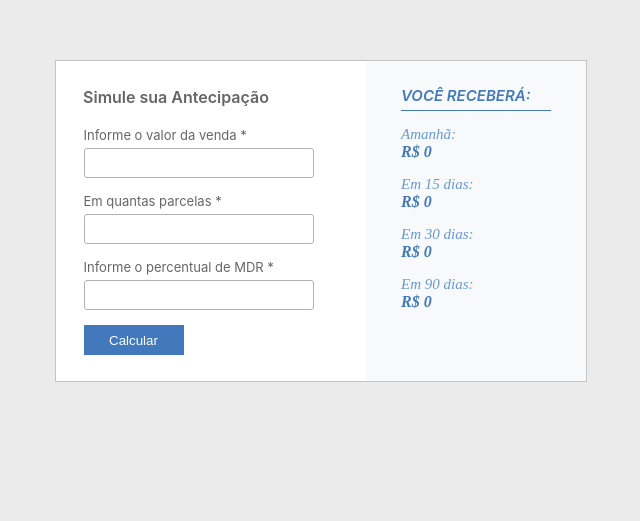
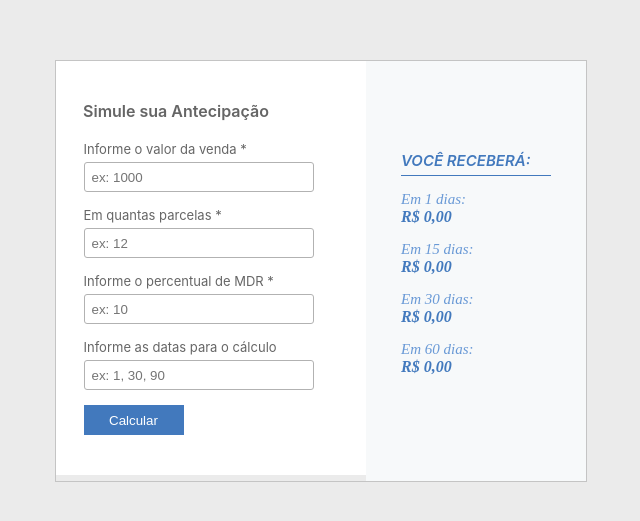
Before and after one commit to Kahlis/front-end-challenge, a React (Create React App) app: page / in a window 1280 px wide. Shown: the part 129-650 px from the top of the page, without its empty margins (319-959 px from the left). Built offline with nearby package versions, Linux system fonts and the light colour scheme.

Commit message:
fix/feat: corrigido valores e adicionado opção de dias

```diff
--- a/src/Components/InputField/index.jsx
+++ b/src/Components/InputField/index.jsx
@@ -1,18 +1,33 @@
 import { Input, Title, Vertical } from "./style";
 
-function InputField({ inputTypeIndex, setAmount, setInstallments, setMdr }) {
+function InputField({
+	inputTypeIndex,
+	setAmount,
+	setInstallments,
+	setMdr,
+	setDays,
+}) {
 	const titles = [
 		"Informe o valor da venda *",
 		"Em quantas parcelas *",
-        "Informe o percentual de MDR *"
-    ]
+		"Informe o percentual de MDR *",
+		"Informe as datas para o cálculo",
+	];
 
-    const sets = [setAmount, setInstallments, setMdr]
+	const hints = ["ex: 1000", "ex: 12", "ex: 10", "ex: 1, 30, 90"];
+
+	const sets = [setAmount, setInstallments, setMdr, setDays];
 
 	return (
 		<Vertical>
 			<Title>{titles[inputTypeIndex]}</Title>
-            <Input type={"number"} onChange={(field) => { sets[inputTypeIndex](field.target.value) }}></Input>
+			<Input
+				type={"text"}
+				placeholder={hints[inputTypeIndex]}
+				onChange={(field) => {
+					sets[inputTypeIndex](field.target.value);
+				}}
+			></Input>
 		</Vertical>
 	);
 }
--- a/src/Pages/Home/index.jsx
+++ b/src/Pages/Home/index.jsx
@@ -17,10 +17,18 @@ function Home() {
 	const [amount, setAmount] = useState();
 	const [installments, setInstallments] = useState();
 	const [mdr, setMdr] = useState();
+	const [days, setDays] = useState();
 	const [response, setResponse] = useState();
+	const alphabet = "abcdefghijklmnopqrstuvwxyz";
+	const defaultFields = [
+		{ days: 1, value: 0 },
+		{ days: 15, value: 0 },
+		{ days: 30, value: 0 },
+		{ days: 60, value: 0 },
+	];
 
-    const formatCents = (cents) => {
-        return (parseInt(cents) / 100).toFixed(2).replace(".", ",");
+	const formatValue = (value) => {
+		return parseInt(value).toFixed(2).replace(".", ",");
 	};
 
 	const trySimulate = () => {
@@ -40,13 +48,25 @@ function Home() {
 			toast.error(
 				"O percentual MDR deve ser positivo e menor ou igual a 100"
 			);
+		} else if (
+			days &&
+			days.split("").some((elem) => alphabet.split("").includes(elem))
+		) {
+			toast.error(
+				"O campo de dias deve conter apenas números, vírgulas e espaços"
+			);
 		} else {
+			const daysRequest = days
+				? days.split(",").map((day) => parseInt(day.trim()))
+				: [1, 15, 30, 90];
+
 			toast
 				.promise(
 					api.post("", {
 						amount: amount,
 						installments: installments,
 						mdr: mdr,
+						days: daysRequest,
 					}),
 					{
 						pending: "Calculando...",
@@ -59,7 +79,11 @@ function Home() {
 					}
 				)
 				.then((response) => {
-                    setResponse(response);
+					const res = Object.keys(response.data).map((key) => ({
+						days: key,
+						value: response.data[key],
+					}));
+					setResponse(res);
 				});
 		}
 	};
@@ -75,6 +99,7 @@ function Home() {
 						setInstallments={setInstallments}
 					/>
 					<InputField inputTypeIndex={2} setMdr={setMdr} />
+					<InputField inputTypeIndex={3} setDays={setDays} />
 					<StyledButton onClick={trySimulate}>Calcular</StyledButton>
 				</Left>
 				<Right>
@@ -83,42 +108,39 @@ function Home() {
 						<hr></hr>
 					</Header>
 					<Prices>
-                        <SpanRow>
-                            <span>Amanhã: </span>
+						{response
+							? response.map((day) => {
+									return (
+										<SpanRow key={day.days}>
+											<span>
+												{day.days === "1"
+													? "Amanhã: "
+													: "Em " +
+													  day.days +
+													  " dias: "}
+											</span>
 											<Bold>
-                                R${" "}
-                                {response
-                                    ? formatCents(response.data["1"])
-                                    : "0"}
+												R$ {formatValue(day.value)}
 											</Bold>
 										</SpanRow>
-                        <SpanRow>
-                            <span>Em 15 dias: </span>
+									);
+							  })
+							: defaultFields.map((day) => {
+									return (
+										<SpanRow key={day.days}>
+											<span>
+												{day.days === "1"
+													? "Amanhã: "
+													: "Em " +
+													  day.days +
+													  " dias: "}
+											</span>
 											<Bold>
-                                R${" "}
-                                {response
-                                    ? formatCents(response.data["15"])
-                                    : "0"}
+												R$ {formatValue(day.value)}
 											</Bold>
 										</SpanRow>
-                        <SpanRow>
-                            <span>Em 30 dias: </span>
-                            <Bold>
-                                R${" "}
-                                {response
-                                    ? formatCents(response.data["30"])
-                                    : "0"}
-                            </Bold>
-                        </SpanRow>
-                        <SpanRow>
-                            <span>Em 90 dias: </span>
-                            <Bold>
-                                R${" "}
-                                {response
-                                    ? formatCents(response.data["90"])
-                                    : "0"}
-                            </Bold>
-                        </SpanRow>
+									);
+							  })}
 					</Prices>
 				</Right>
 			</Row>
--- a/src/Pages/Home/style.js
+++ b/src/Pages/Home/style.js
@@ -27,7 +27,8 @@ export const Left = styled.div`
 	display: flex;
 
 	width: 310px;
-    height: 320px;
+	height: 100%;
+	padding: 40px 0;
 
 	background: #ffffff;
 
@@ -59,7 +60,9 @@ export const Right = styled.div`
 	justify-content: center;
 
 	width: 220px;
-    height: 320px;
+	height: fit-content;
+	min-height: 420px;
+	padding-top: 30px;
 
 	background: #f7f9fa;
 	gap: 15px;
```
Lines whose indentation alone changed are shown as unchanged.
